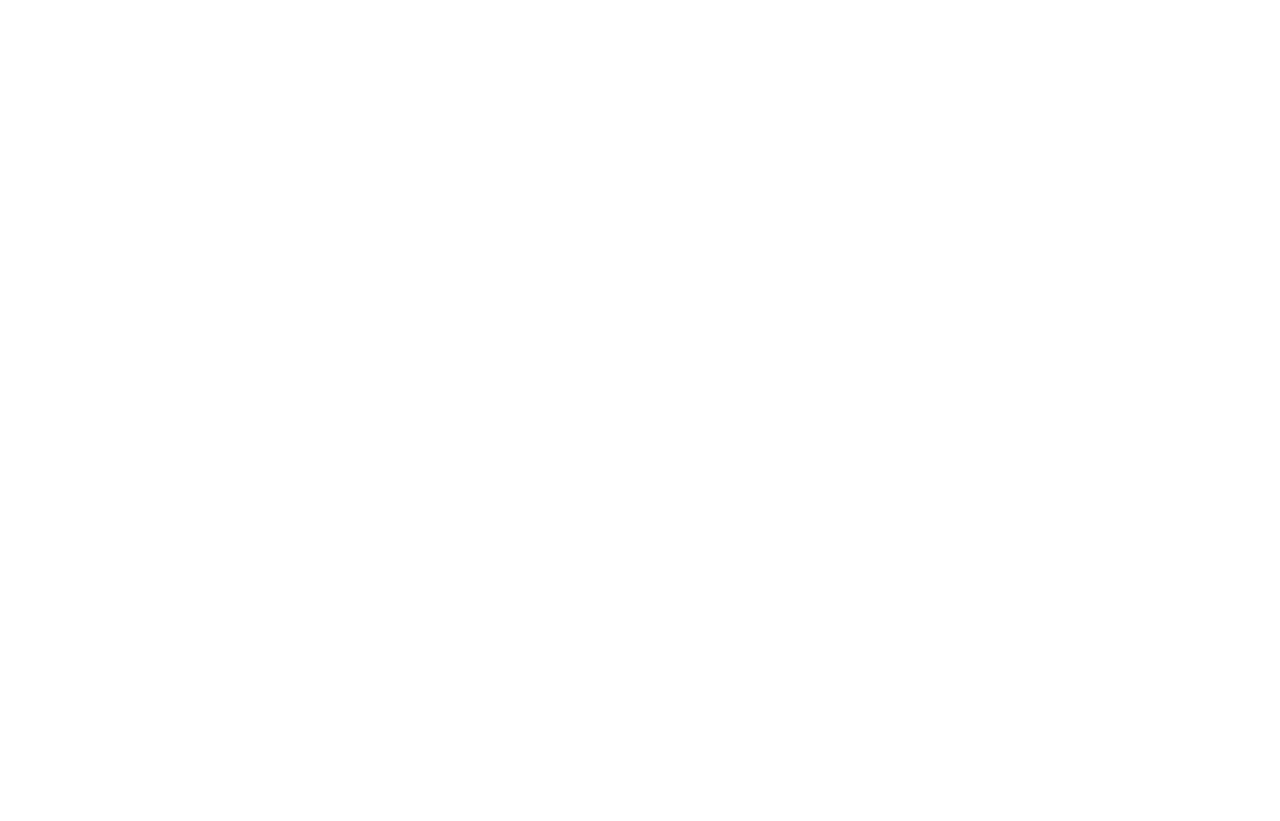
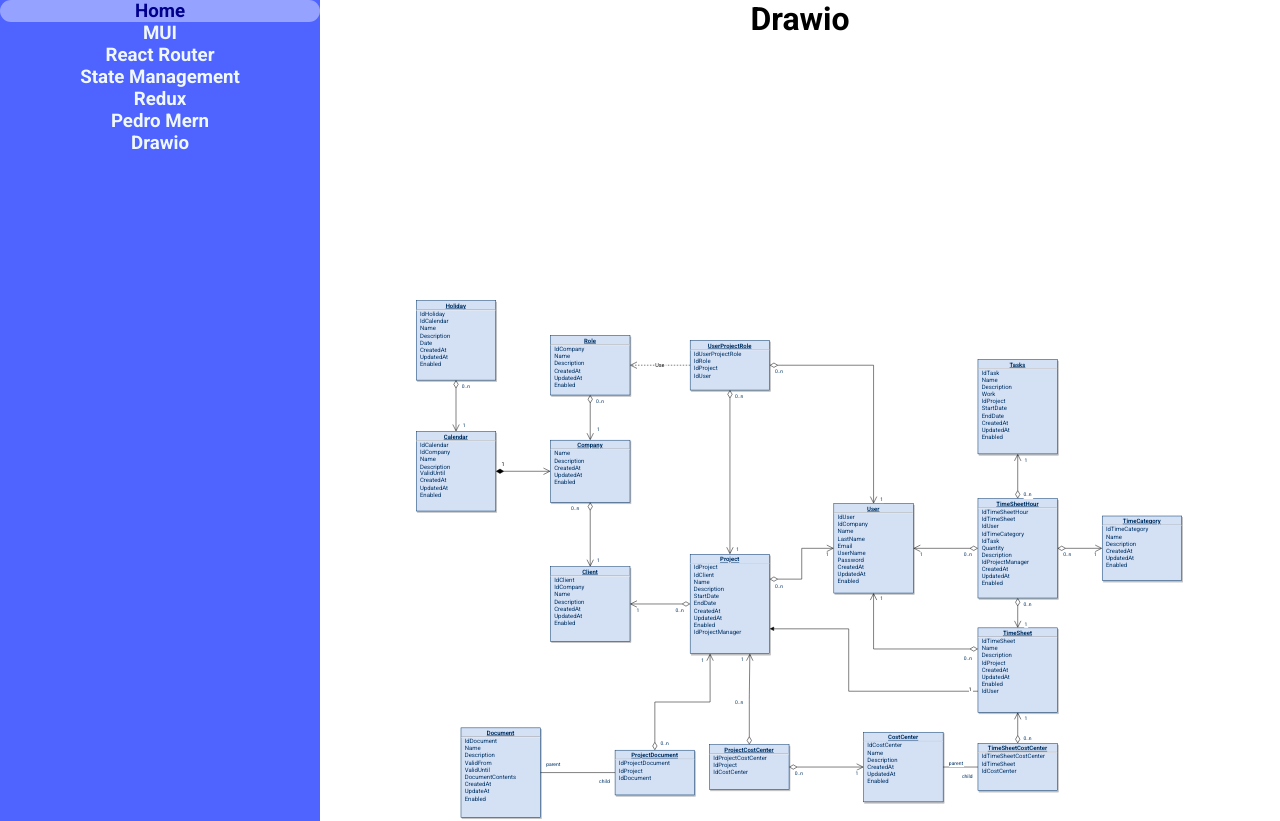
Before and after one commit to PlatenPrime/tutorials, a React (Create React App) app: page /drawio in a window 1280 px wide. Before the commit this address had no page. Shown: the top 821 px of the page. Before the commit the page ends 800 px from the top, so only its background shows below. Built offline with nearby package versions, Linux system fonts and the light colour scheme.

Commit message:
drawio test, import svg as component

```diff
--- a/src/components/Sidebar/SideBar.jsx
+++ b/src/components/Sidebar/SideBar.jsx
@@ -12,6 +12,7 @@
 			<Link to="sm" className={style.sidebarLink} ><h3>State Management</h3></Link>
 			<Link to="redux" className={style.sidebarLink} ><h3>Redux</h3></Link>
 			<Link to="pedromern" className={style.sidebarLink} ><h3>Pedro Mern</h3></Link>
+			<Link to="drawio" className={style.sidebarLink} ><h3>Drawio</h3></Link>
 		</div>
 	);
 };
--- a/src/index.js
+++ b/src/index.js
@@ -15,6 +15,7 @@
 import Invoices from './pages/Router/routes/Invoices';
 import Invoice from './pages/Router/routes/Invoice';
 import PedroMern from './pages/PedroMern/client/PedroMern';
+import Drawio from './pages/Drawio/Drawio';
 
 
 
@@ -76,6 +77,7 @@
 					<Route path="sm" element={<StateManagement />} />
 					<Route path="redux" element={<Redux />} />
 					<Route path="pedromern" element={<PedroMern />} />
+					<Route path="drawio" element={<Drawio />} />
 
 				</Route>
 
--- /dev/null
+++ b/src/pages/Drawio/Drawio.jsx
@@ -0,0 +1,19 @@
+import React from 'react';
+import style from "./Drawio.module.css";
+
+import { ReactComponent as DrawioSVG } from './Drawio.svg';
+
+const Drawio = () => {
+	return (
+		<div className={style.drawio}>
+			<h1>Drawio</h1>
+
+			<div className="svg">
+				<DrawioSVG style={{ width: "80%" }} />
+			</div>
+
+		</div >
+	);
+};
+
+export default Drawio;
--- /dev/null
+++ b/src/pages/Drawio/Drawio.module.css
@@ -0,0 +1,9 @@
+.drawio {
+width: 100%;
+display: flex;
+flex-direction: column;
+}
+
+.svg {
+	width: 80%;
+}
```
Also changed, not shown: src/pages/Drawio/Drawio.svg (added).
